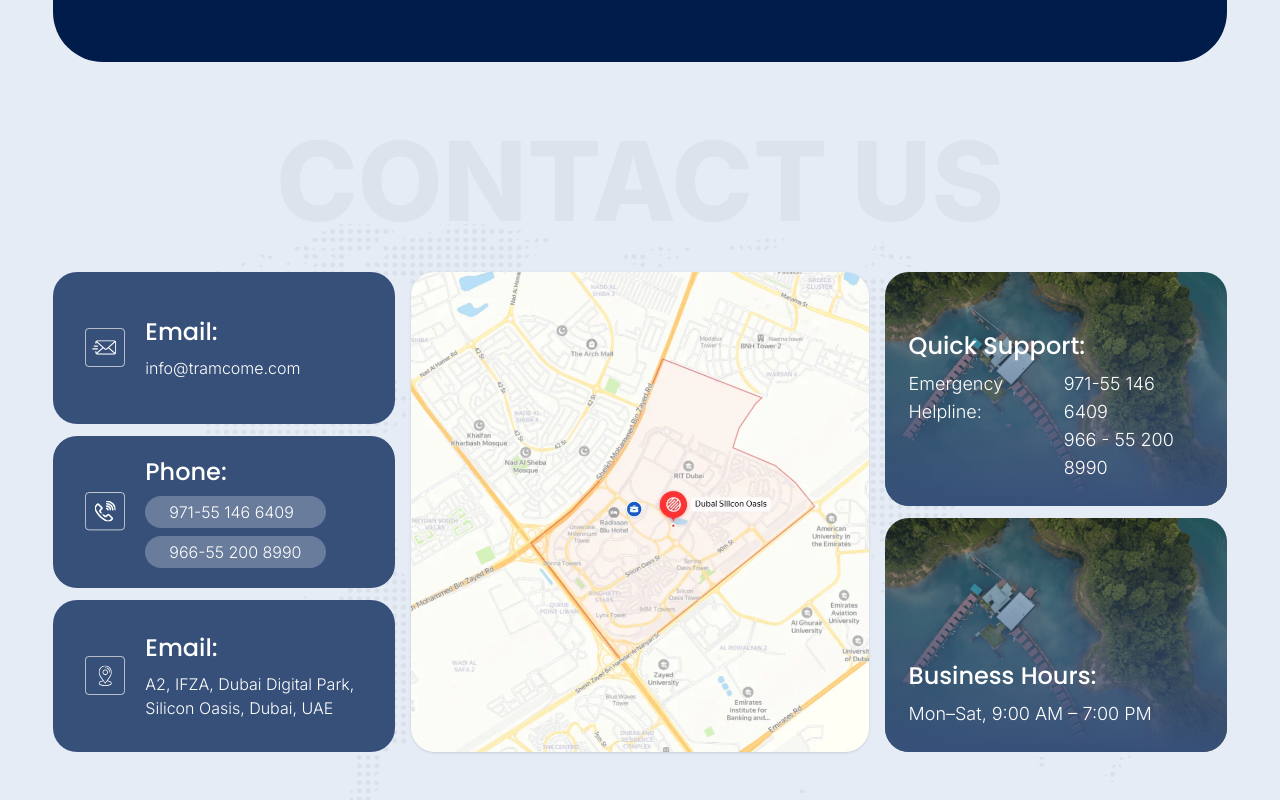
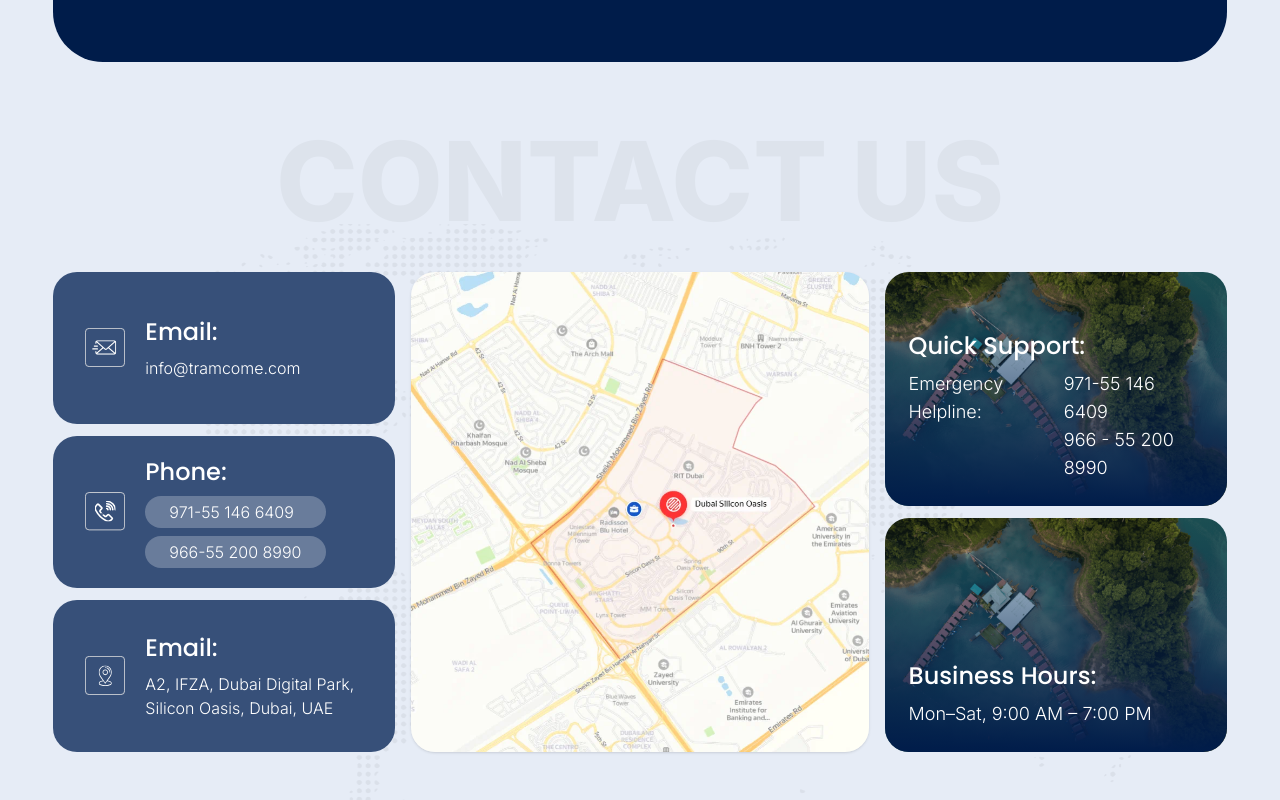
Before and after one commit to SaifuMak/tramco, a Next.js app in the folder tramco/: page / in a window 1280 px wide. Shown: the part 5332-6132 px from the top of the page. Built offline with nearby package versions, Linux system fonts and the light colour scheme.

Commit message:
gradient change

```diff
--- a/tramco/src/app/components/home/ContactSection.jsx
+++ b/tramco/src/app/components/home/ContactSection.jsx
@@ -60,7 +60,7 @@ function ContactSection() {
                         <div className="w-[30%]   flex flex-col gap-3 z-10">
                             <div className=" w-full h-full rounded-3xl bg-cover bg-no-repeat  overflow-hidden bg-center relative "
                                 style={{ backgroundImage: "url('/image/home/island.png')" }}>
-                                <div className=" absolute inset-0 w-full  bg-gradient-to-t flex items-end from-dark-ash  to-dark-ash/20 ">
+                                <div className=" absolute inset-0 w-full  bg-gradient-to-t flex items-end from-[#001C4A] to-[#001C4A]/10 ">
                                     <div className=" space-y-2 p-6 ">
                                         <h6 className={` ${poppins.className}  text-xl xl:text-2xl font-medium`}>Quick Support:</h6>
                                         <div className="  font-light flex text-lg max-xl:text-sm">
@@ -76,7 +76,7 @@ function ContactSection() {
 
                             <div className=" w-full h-full rounded-3xl bg-cover bg-no-repeat  overflow-hidden bg-center relative "
                                 style={{ backgroundImage: "url('/image/home/island.png')" }}>
-                                <div className=" absolute inset-0 w-full  bg-gradient-to-t flex items-end from-dark-ash  to-dark-ash/20 ">
+                                <div className=" absolute inset-0 w-full  bg-gradient-to-t flex items-end from-[#001C4A] to-[#001C4A]/10 ">
                                     <div className=" space-y-2 p-6 ">
                                         <h6 className={` ${poppins.className}  text-xl xl:text-2xl font-medium`}>Business Hours:</h6>
                                         <div className="  font-light flex text-lg max-xl:text-sm">
```
